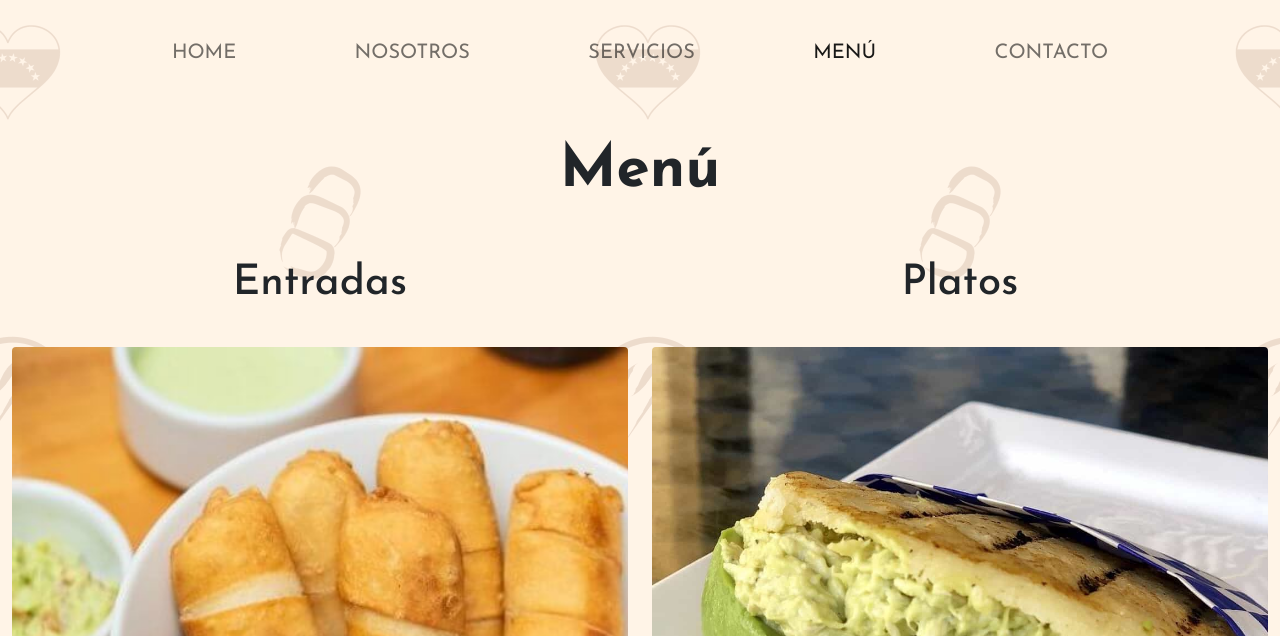
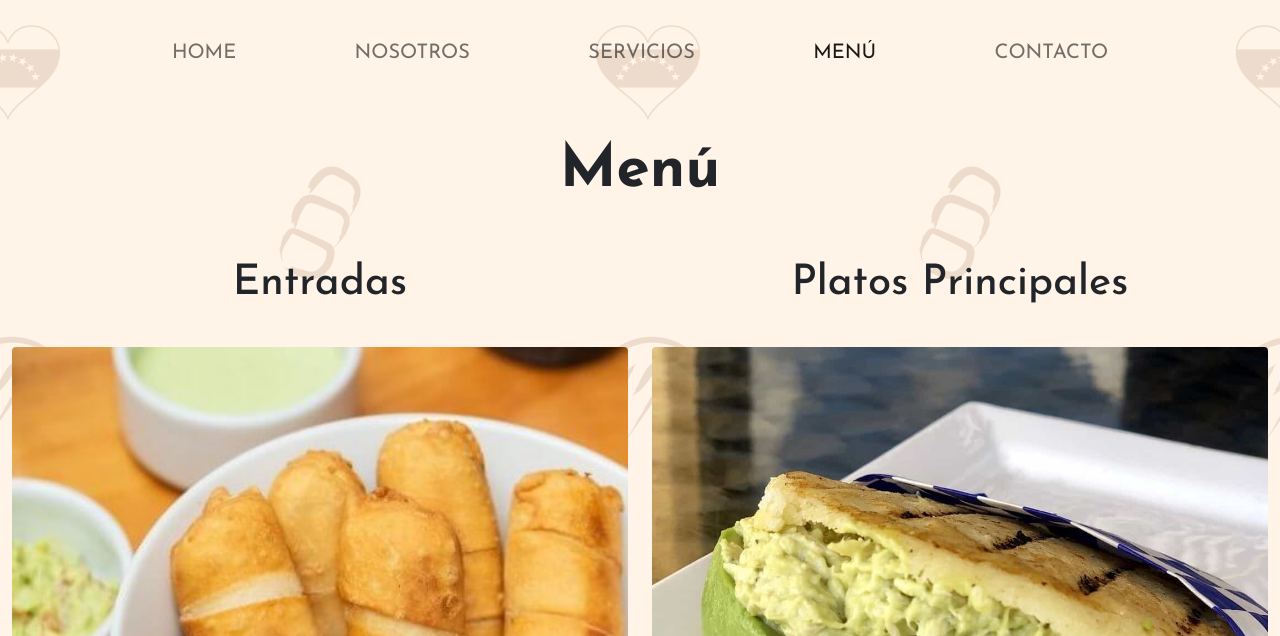
Before and after one commit to paulyatim/Atiti, a website: page pages/menu.html in a window 1280 px wide. Shown: the part 157-793 px from the top of the page. Drawn offline with nearby package versions, Linux system fonts and the light colour scheme.

Commit message:
Sustitui 'Platos' por 'Platos Principales'

```diff
--- a/pages/menu.html
+++ b/pages/menu.html
@@ -104,7 +104,7 @@
     </section>
     <!--Menú de platos-->
     <section id="platosMenu" class="animate__animated animate__animated-duration-4 animate__fadeIn">
-        <h3 class="titulosMenu">Platos</h3>
+        <h3 class="titulosMenu">Platos Principales</h3>
         <div id="carouselPlatos" class="carousel slide col-lg-4 col-md-6 col-sm-8 container" data-bs-ride="carousel" data-bs-interval="false">
             <div class="carousel-indicators">
                 <button type="button" data-bs-target="#carouselPlatos" data-bs-slide-to="0" class="active" aria-current="true" aria-label="Slide 1"></button>
```
